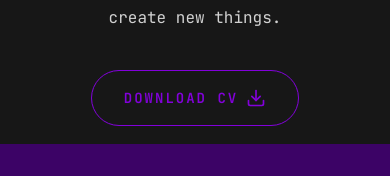
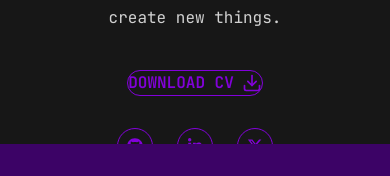
Before and after one commit to rohxn-rai/rohan-rai-portfolio, a Next.js app: page / in a window 390 px wide. Shown: the part 700-876 px from the top of the page. Built offline with nearby package versions, Linux system fonts and the light colour scheme.

Commit message:
modified button - changes the breakpoint to lg instead of xl

```diff
--- a/components/ui/button.jsx
+++ b/components/ui/button.jsx
@@ -17,7 +17,7 @@ const buttonVariants = cva(
       size: {
         default: "h-[44px] px-6 py-2.5",
         md: "h-[48px] px-6",
-        lg: "h-[56px] px-8 text-sm uppercase tracking-[2px]",
+        xl: "h-[56px] px-8 text-sm uppercase tracking-[2px]",
       },
     },
     defaultVariants: {
```
